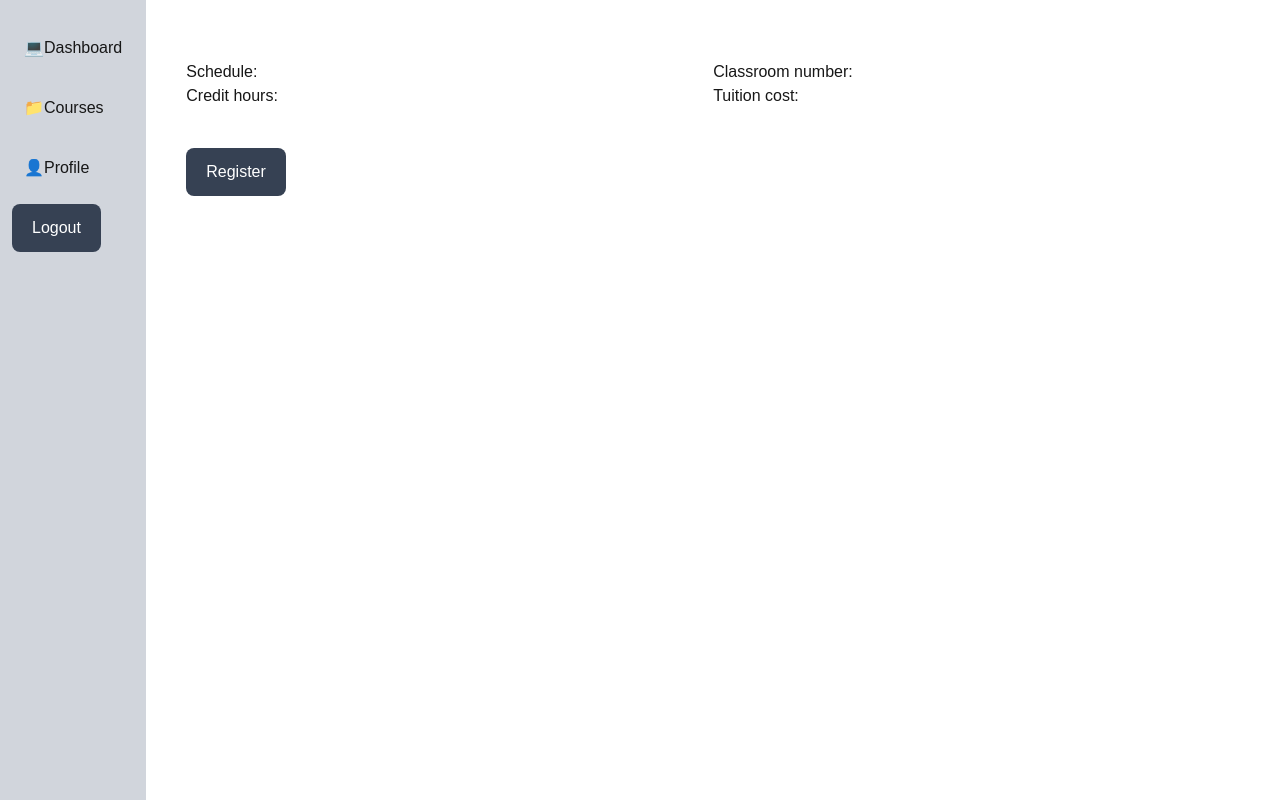
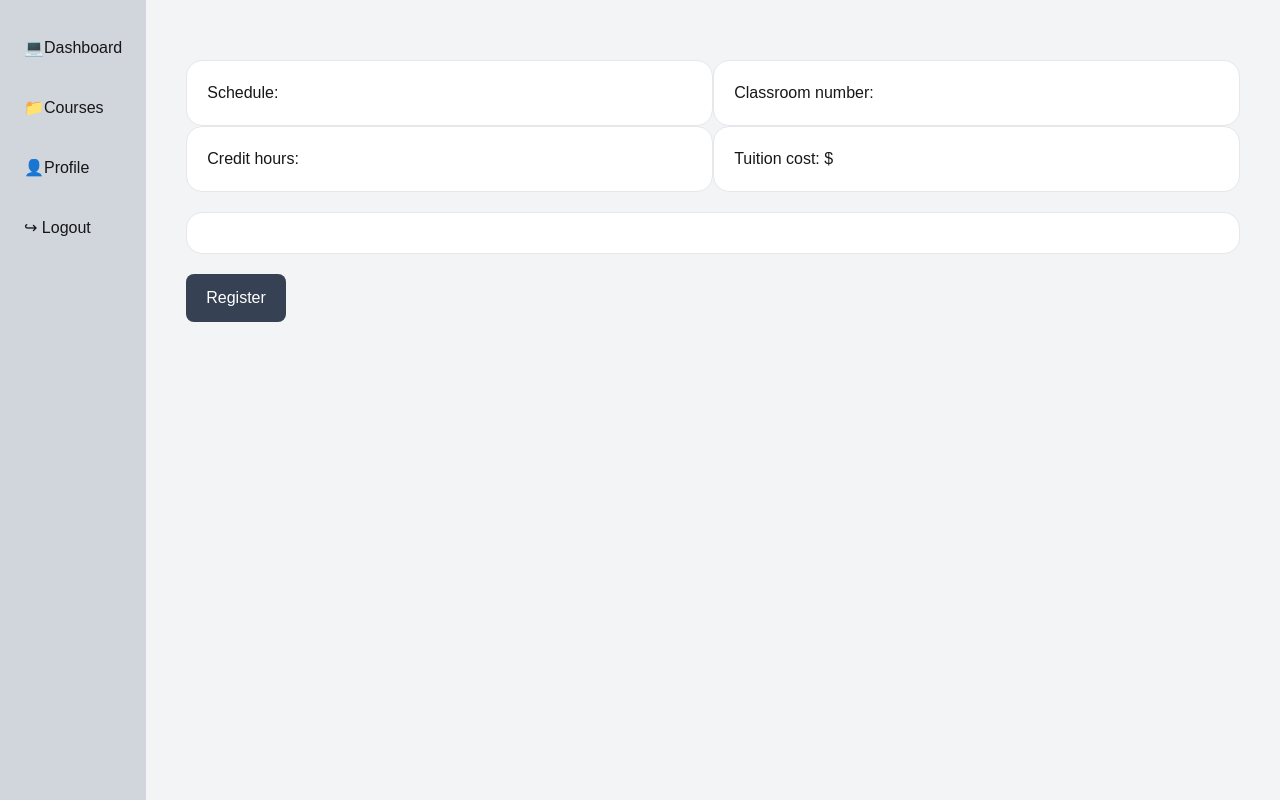
Before and after one commit to hamletfg/mtech-capstone, a Next.js app in the folder client/: page /dashboard/courses/1 in a window 1280 px wide. Built offline with nearby package versions, Linux system fonts and the light colour scheme.

Commit message:
fixing design

```diff
--- a/client/src/app/_components/Navigation.jsx
+++ /dev/null
@@ -1,25 +0,0 @@
-import Link from "next/link";
-export default function Navigation() {
-  return (
-    <div className="bg-gray-300 flex w-full h-auto">
-      <Link
-        href="/dashboard"
-        className="hover:cursor-pointer hover:bg-gray-100 p-3 mr-3"
-      >
-        Dashboard
-      </Link>
-      <Link
-        href="/dashboard/courses"
-        className="hover:cursor-pointer hover:bg-gray-100 p-3 mr-3"
-      >
-        Courses
-      </Link>
-      <Link
-        href="/dashboard/profile"
-        className="hover:cursor-pointer hover:bg-gray-100 p-3 mr-3"
-      >
-        <span>Profile</span>
-      </Link>
-    </div>
-  );
-}
--- a/client/src/app/dashboard/courses/[courseId]/page.jsx
+++ b/client/src/app/dashboard/courses/[courseId]/page.jsx
@@ -141,35 +141,33 @@ export default function Page({ params }) {
   };
 
   return (
-    <div>
-      <div className="p-10 grid grid-cols-2">
+    <div className="bg-gray-100 min-h-screen">
+      <div className="p-10 grid grid-cols-2 ">
         <h1 className="col-span-2 text-2xl mb-5">{courseData.title}</h1>
-        <div>
+        <div className="bg-white rounded-2xl border border-gray-200 p-5">
           <span>Schedule: </span>
           {courseData.schedule}
         </div>
-        <div>
+        <div className="bg-white rounded-2xl border border-gray-200 p-5">
           <span>Classroom number: </span>
           {courseData.classroom_number}
         </div>
-        <div>
+        <div className="bg-white rounded-2xl border border-gray-200 p-5">
           <span>Credit hours: </span>
           {courseData.credit_hours}
         </div>
-        <div>
-          <span>Tuition cost: </span>
+        <div className="bg-white rounded-2xl border border-gray-200 p-5">
+          <span>Tuition cost: $</span>
           {courseData.tuition_cost}
         </div>
-        <div className="col-span-2 my-5">
+        <div className="col-span-2 my-5 bg-white rounded-2xl border border-gray-200 p-5">
           <p>{courseData.description}</p>
         </div>
-        <div className="col-span-2">
+        <div>
           <Button onclick={handleRegister}>
             {isRegistered ? "Unregister" : "Register"}
           </Button>
-          <p>
-            {isRegistered ? "(You are already registered for this course)" : ""}
-          </p>
+          <p>{isRegistered ? "(Registered!)" : ""}</p>
         </div>
       </div>
     </div>
--- a/client/src/app/dashboard/layout.jsx
+++ b/client/src/app/dashboard/layout.jsx
@@ -1,5 +1,4 @@
 import Button from "../_components/Button";
-import Navigation from "../_components/Navigation";
 import Link from "next/link";
 
 export default function DashboardLayout({ children }) {
@@ -27,8 +26,8 @@ export default function DashboardLayout({ children }) {
           <span>&#128100;</span>
           <span>Profile</span>
         </Link>
-        <div>
-          <Button>Logout</Button>
+        <div className="hover:cursor-pointer hover:bg-gray-100 p-3 mb-3 flex rounded-md">
+          <span>&#8618; Logout</span>
         </div>
       </div>
       <div className="w-[100%]">{children}</div>
--- a/client/src/app/dashboard/page.jsx
+++ b/client/src/app/dashboard/page.jsx
@@ -2,22 +2,22 @@ import Link from "next/link";
 
 export default function Page() {
   return (
-    <div className="p-10">
+    <div className="p-10 bg-gray-100 min-h-screen">
       <div className="grid grid-cols-3 gap-5 text-xl text-center">
         <Link href="/dashboard/courses">
-          <div className="bg-gray-200 rounded-2xl p-10">
+          <div className="bg-white rounded-2xl border border-gray-200 p-10">
             <span>&#128193;</span>
             <span>Courses</span>
           </div>
         </Link>
         <Link href="/dashboard/profile">
-          <div className="bg-gray-200 rounded-2xl p-10">
+          <div className="bg-white rounded-2xl border border-gray-200 p-10">
             <span>&#128100;</span>
             <span>Profile</span>
           </div>
         </Link>
         <Link href="/dashboard">
-          <div className="bg-gray-200 rounded-2xl p-10">
+          <div className="bg-white rounded-2xl border border-gray-200 p-10">
             <span>&#128205;</span>
             <span>Placeholder</span>
           </div>
```
